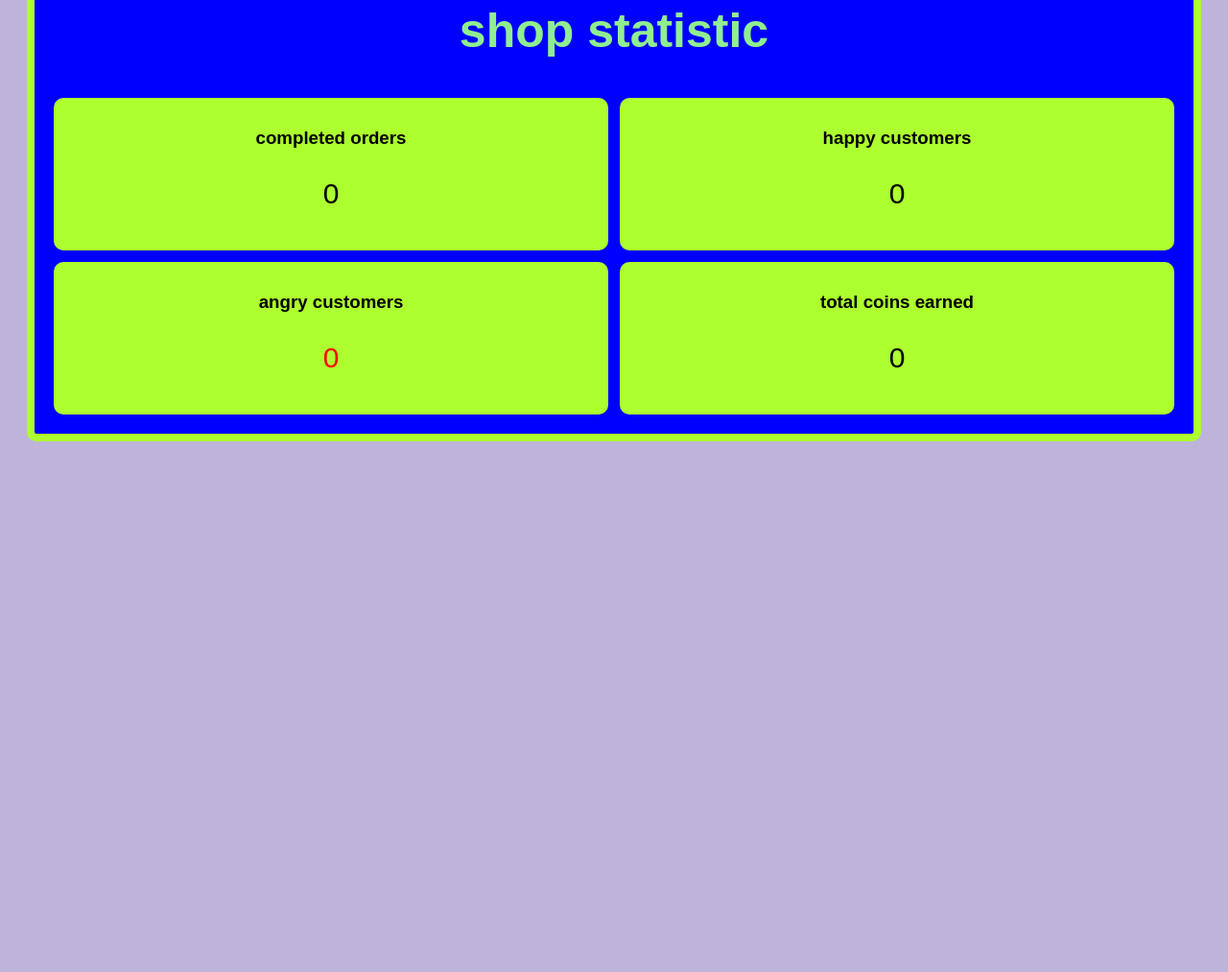
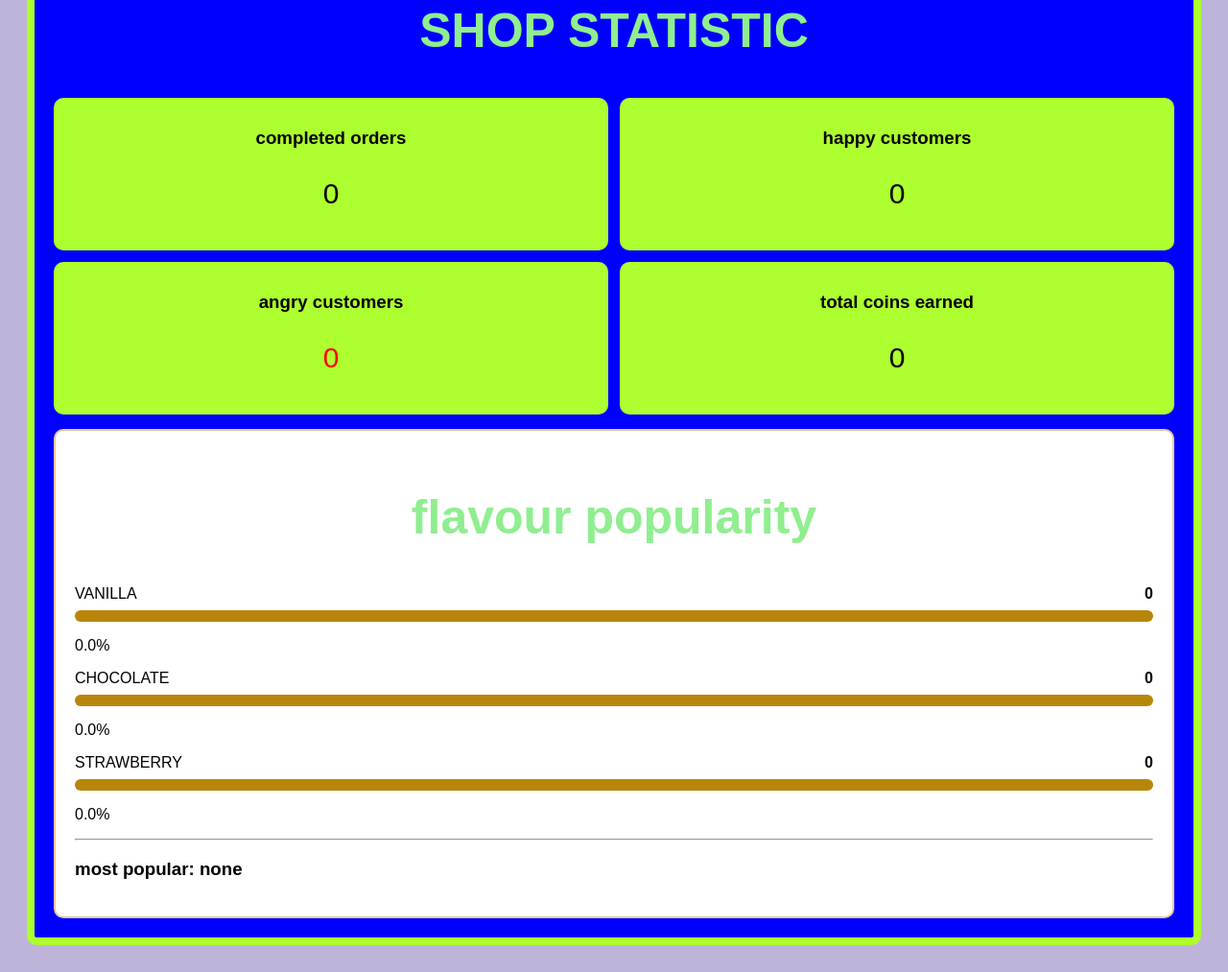
Before and after one commit to fah67425/banana-split-shop, a plain HTML site: page index.html in a window 1280 px wide. Shown: the part 1698-2711 px from the top of the page at 96% size. Before the commit the page ends 2186 px from the top, so only its background shows below. Drawn offline with Linux system fonts and the light colour scheme.

Commit message:
added a flavour popularity dashboard

```diff
--- a/index.html
+++ b/index.html
@@ -96,7 +96,7 @@
             </div>
 
             <div id="stats">
-                <h2>shop statistic</h2>
+                <h2>SHOP STATISTIC</h2>
                 <div class="statgrid">
                     <div class="statcard">
                         <h3>completed orders</h3>
@@ -115,6 +115,41 @@
                         <p id="totalearned">0</p>
                     </div>
                 </div>
+
+                <div id="flavourdashboard">
+                    <h2>flavour popularity</h2>
+
+                    <div class="flavourstat">
+                        <span>VANILLA</span>
+                        <strong id="vanillacount">0</strong>
+                        <div class="flavourbar">
+                            <div id="vanillabar"></div>
+                        </div>
+                        <p id="vanillaratio">0%</p>
+                    </div>
+
+                    <div class="flavourstat">
+                        <span>CHOCOLATE</span>
+                        <strong id="chocolatecount">0</strong>
+                        <div class="flavourbar">
+                            <div id="chocolatebar"></div>
+                        </div>
+                        <p id="chocolateratio">0%</p>
+                    </div>
+
+                    <div class="flavourstat">
+                        <span>STRAWBERRY</span>
+                        <strong id="strawberrycount">0</strong>
+                        <div class="flavourbar">
+                            <div id="strawberrybar"></div>
+                        </div>
+                        <p id="strawberryratio">0%</p>
+                    </div>
+
+                    <hr>
+
+                    <h3 id="mostpopular">most popular flavour: none</h3>
+                </div>
             </div>
         </div>
         <script src="main.js"></script>
--- a/main.js
+++ b/main.js
@@ -13,6 +13,11 @@ let totalorders = Number(localStorage.getItem("totalorders")) || 0;
 let happyorders = Number(localStorage.getItem("happyorders")) || 0;
 let angryorders = Number(localStorage.getItem("angryorders")) || 0;
 let totalearned = Number(localStorage.getItem("totalearned")) || 0;
+let flavourstats = JSON.parse(localStorage.getItem("flavourstats")) || {
+    vanilla: 0,
+    chocolate: 0,
+    strawberry: 0
+};
 
 function splitbanana() {
     if (bananaprepared) {
@@ -55,6 +60,12 @@ function servecustomer() {
     }
 
     let happy = compareorders();
+    for (let flavour of currentorder.flavours) {
+        if (flavourstats[flavour] !== undefined) {
+            flavourstats[flavour]++;
+        }
+    }
+    updateflavourstats();
     let status = document.getElementById("customerstatus");
     totalorders++;
 
@@ -296,6 +307,7 @@ function resetgame() {
     localStorage.removeItem("happyorders");
     localStorage.removeItem("angryorders");
     localStorage.removeItem("totalearned");
+    localStorage.removeItem("flavourstats");
     //kitchen
     selectedflavours = [];
     selectedtoppings = [];
@@ -314,6 +326,7 @@ function resetgame() {
     refreshshopbutton();
     refreshupgradebutton();
     updatestats();
+    updateflavourstats();
 }
 
 function addcoins() {
@@ -332,6 +345,42 @@ function updatestats() {
     localStorage.setItem("happyorders", happyorders);
     localStorage.setItem("angryorders", angryorders);
     localStorage.setItem("totalearned", totalearned);
+
+    updateflavourstats();
 }
 
 updatestats();
+
+function updateflavourstats() {
+    let total = flavourstats.vanilla + flavourstats.chocolate + flavourstats.strawberry;
+    let flavours = ["vanilla","chocolate","strawberry"];
+
+    for (let flavour of flavours) {
+        let count = flavourstats[flavour];
+        let percentage = total === 0 ? 0 : (count / total) * 100;
+
+        document.getElementById(flavour + "count").textContent = count;
+        document.getElementById(flavour + "ratio").textContent = percentage.toFixed(1) + "%";
+        document.getElementById(flavour + "bar").style.width = percentage + "%";
+    }
+
+    let highest = Math.max(flavourstats.vanilla,flavourstats.chocolate,flavourstats.strawberry);
+    let popular = "none";
+
+    if (total > 0) {
+        if (flavourstats.vanilla === highest) {
+            popular = "vanilla";
+        } if (flavourstats.chocolate === highest) {
+            popular = popular === "none" ?
+             "chocolate" : "tie";
+        } if (flavourstats.strawberry === highest) {
+            popular = popular === "none" ?
+             "strawberry" : "tie";
+        }
+    }
+
+    document.getElementById("mostpopular").textContent = "most popular: " + popular;
+    localStorage.setItem("flavourstats", JSON.stringify(flavourstats));
+}
+
+updateflavourstats();
--- a/style.css
+++ b/style.css
@@ -307,3 +307,40 @@ half::after {
 #angryorders {
     color: red;
 }
+
+#flavourdashboard {
+    flex-basis: 100%;
+    background: white;
+    border: 2px solid #e7c99c;
+    border-radius: 10px;
+    padding: 20px;
+    margin-top: 15px;
+}
+
+.flavourstat {
+    margin: 15px 0;
+}
+
+.flavourstat strong {
+    float: right;
+}
+
+.flavourbar {
+    width: 100%;
+    height: 12px;
+    background: darkgoldenrod;
+    border-radius: 10px;
+    overflow: hidden;
+    margin-top: 8px;
+}
+
+.flavourbar div {
+    width: 0%;
+    height: 100%;
+    background: #d69a52;
+    transition: width 0.4s;
+}
+
+#mostpoplar {
+    color: #80502b;
+}
```
